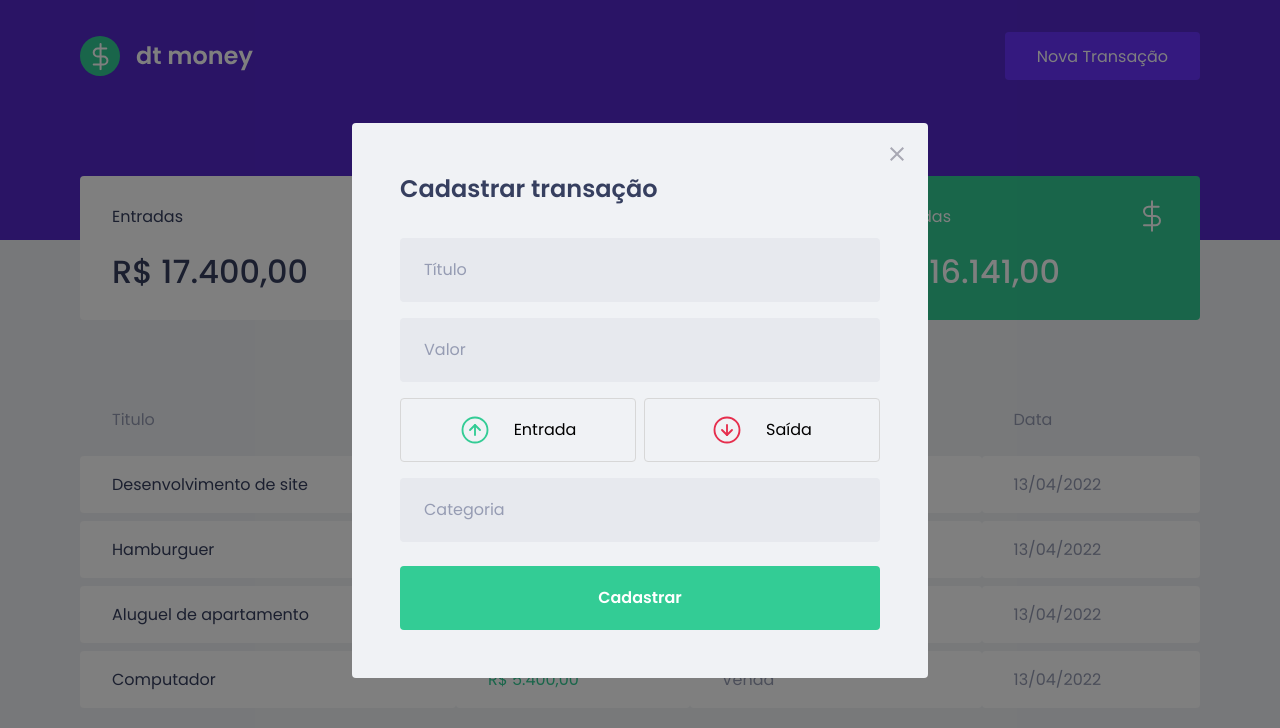
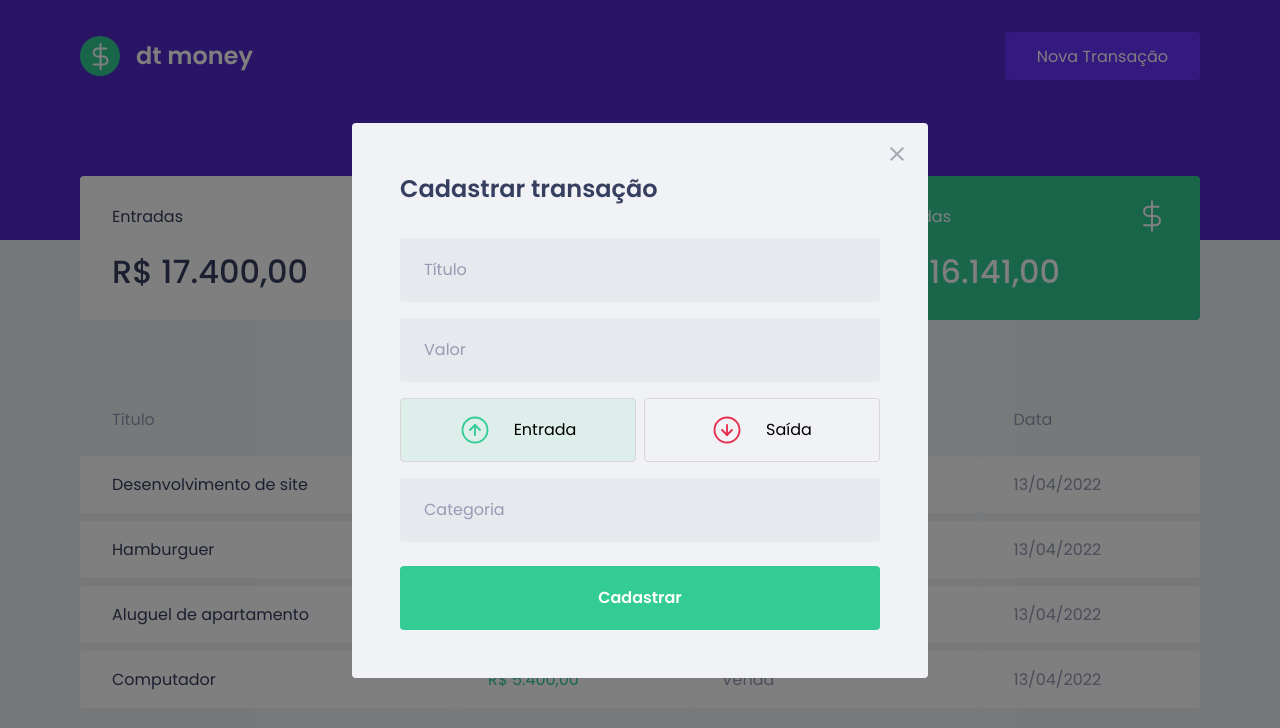
Before and after one commit to Gustavomunizz/dtmoney, a React (Vite) app: page / in a window 1280 px wide. Both pictures are taken after a click on the button "Nova Transação". Shown: the top 728 px of the page. Built offline with nearby package versions, Linux system fonts and the light colour scheme; no server answers; what miragejs would draw is missing.

Commit message:
changing background according to click

```diff
--- a/src/components/NewTransactionsModal/index.tsx
+++ b/src/components/NewTransactionsModal/index.tsx
@@ -1,5 +1,6 @@
+import { useState } from 'react'
 import Modal from 'react-modal'
-import { Container, TransactionTypeContainer } from './styles'
+import { Container, TransactionTypeContainer, RadioBox } from './styles'
 import incomesImg from '../../assets/incomes.svg'
 import outcomesImg from '../../assets/outcomes.svg'
 import closeImg from '../../assets/close.svg'
@@ -11,10 +12,9 @@ interface NewTransactionModalProps {
 
 Modal.setAppElement('#root')
 
-export function NewTransactionModal({
-  isOpen,
-  onRequestClose
-}: NewTransactionModalProps) {
+export function NewTransactionModal({ isOpen, onRequestClose }: NewTransactionModalProps) {
+  const [type, setType] = useState('deposit')
+
   return (
     <Modal
       isOpen={isOpen}
@@ -22,11 +22,7 @@ export function NewTransactionModal({
       overlayClassName="react-modal-overlay"
       className="react-modal-content"
     >
-      <button
-        type="button"
-        onClick={onRequestClose}
-        className="react-modal-close"
-      >
+      <button type="button" onClick={onRequestClose} className="react-modal-close">
         <img src={closeImg} alt="Fechar modal" />
       </button>
 
@@ -34,16 +30,31 @@ export function NewTransactionModal({
         <h2>Cadastrar transação</h2>
         <input type="text" placeholder="Título" />
         <input type="number" placeholder="Valor" />
+
         <TransactionTypeContainer>
-          <button type="button">
+          <RadioBox
+            type="button"
+            onClick={() => {
+              setType('deposit')
+            }}
+            isActive={type === 'deposit'}
+            activeColor="green"
+          >
             <img src={incomesImg} alt="Butão de entrada" />
             <span>Entrada</span>
-          </button>
+          </RadioBox>
 
-          <button type="button">
+          <RadioBox
+            type="button"
+            onClick={() => {
+              setType('withdraw')
+            }}
+            isActive={type === 'withdraw'}
+            activeColor="red"
+          >
             <img src={outcomesImg} alt="Butão de saída" />
             <span>Saída</span>
-          </button>
+          </RadioBox>
         </TransactionTypeContainer>
 
         <input type="text" placeholder="Categoria" />
--- a/src/components/NewTransactionsModal/styles.ts
+++ b/src/components/NewTransactionsModal/styles.ts
@@ -1,5 +1,5 @@
 import styled from 'styled-components'
-import { darken } from 'polished'
+import { darken, transparentize } from 'polished'
 
 export const Container = styled.form`
   h2 {
@@ -51,11 +51,25 @@ export const TransactionTypeContainer = styled.div`
   display: grid;
   grid-template-columns: 1fr 1fr;
   gap: 0.5rem;
+`
+interface RadioBoxProps {
+  isActive: boolean
+  activeColor: 'green' | 'red'
+}
 
-  button {
+const colors = {
+  green: '#33CC95',
+  red: '#E52E4D'
+}
+
+export const RadioBox = styled.button`
   height: 4rem;
   padding: 1.5rem;
-    background: transparent;
+  border: 1px solid #d7d7d7;
+  border-radius: 0.25rem;
+
+  background-color: ${(props: RadioBoxProps) =>
+    props.isActive ? transparentize(0.9, colors[props.activeColor]) : 'transparent'};
 
   display: flex;
   justify-content: center;
@@ -64,9 +78,6 @@ export const TransactionTypeContainer = styled.div`
 
   font-size: 1rem;
   line-height: 1.5rem;
-
-    border: 1px solid #d7d7d7;
-    border-radius: 0.25rem;
 
   transition: border-color 0.2s;
 
@@ -78,5 +89,4 @@ export const TransactionTypeContainer = styled.div`
     height: 30px;
     width: 30px;
   }
-  }
 `
```
Lines whose indentation alone changed are shown as unchanged.
